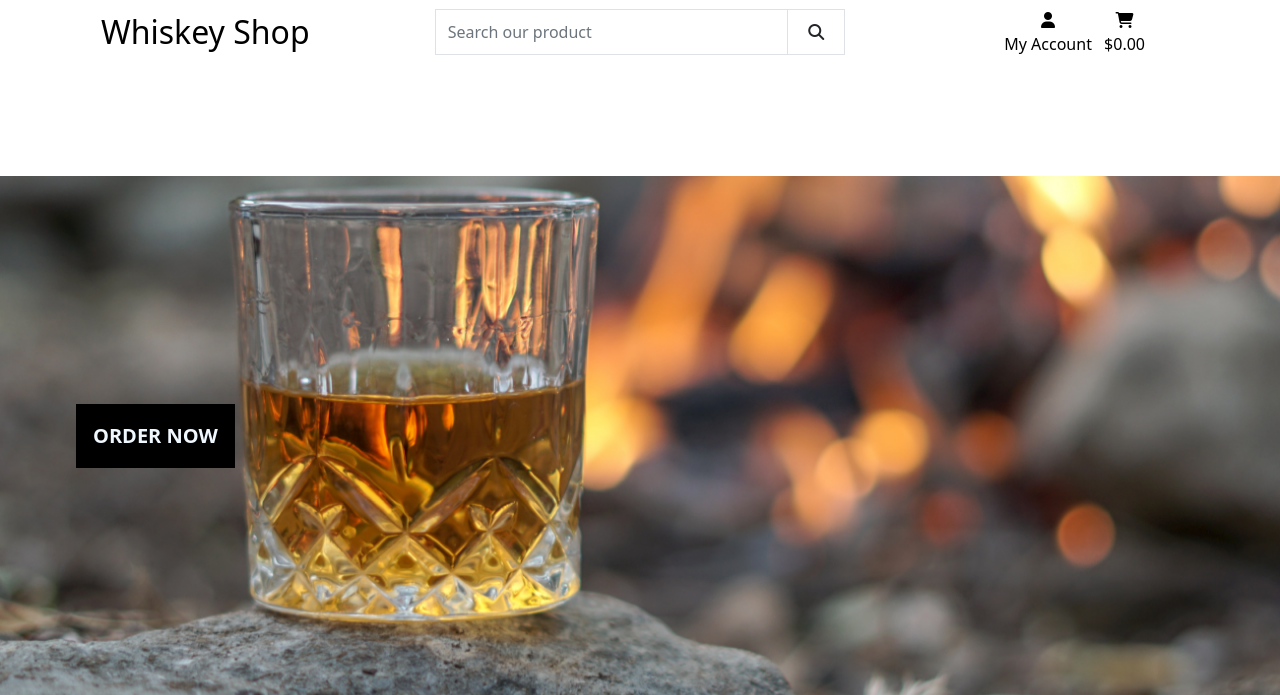
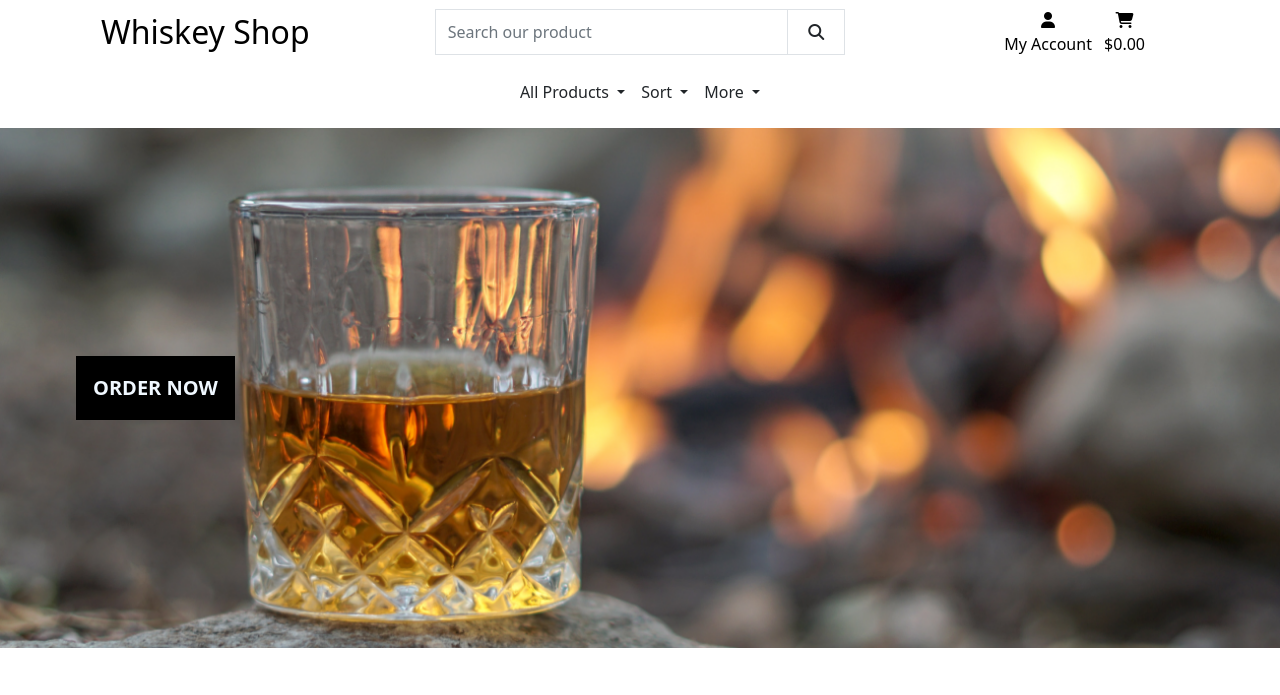
Before and after one commit to maish79/whiskey_shop, a Django app: page / in a window 1280 px wide. Shown: the top 695 px of the page. Run offline with Django 3.2, Linux system fonts and the light colour scheme; some libraries are stand-ins or nearby versions.

Commit message:
added dropdown menu to navbar

```diff
--- a/home/templates/home/index.html
+++ b/home/templates/home/index.html
@@ -2,7 +2,7 @@
 {% load static %}
 
 {% block page_header %}
-    <div class="container header-container">
+    <div class="container">
         <div class="row">
             <div class="col"></div>
         </div>
--- a/templates/base.html
+++ b/templates/base.html
@@ -106,6 +106,15 @@
             </li>
           </ul>
       </div>
+      <div class="row bg-white">
+        <nav class="navbar navbar-expand-lg navbar-light w-100">
+          <button class="navbar-toggler" type="button" data-bs-toggle="collapse" data-target="#main-nav" aria-controls="main-nav" aria-expanded="false" aria-label="Toggle navigation">
+                <span class="navbar-toggler-icon"></span>
+            </button>
+            {% include 'includes/mobile-top-header.html' %}
+            {% include 'includes/main-nav.html' %}
+        </nav>
+    </div>
 
     {% if messages %}
        <div class="message-container"></div>
--- a/templates/includes/main-nav.html
+++ b/templates/includes/main-nav.html
@@ -1,55 +1,46 @@
-<div class="collapse navbar-collapse" id="main-nav">
-    <ul class="navbar-nav w-auto mx-auto">
-        <li class="nav-item d-block d-md-none">
-            <a class="logo-font font-weight-bold nav-link text-black mr-5" href="{% url 'home' %}" id="home-link">
-                Home
-            </a>
-        </li>
+<nav class="navbar navbar-expand-lg navbar-light mx-auto">
+    <div class="container-fluid">
+      <div class="collapse navbar-collapse" id="navbarSupportedContent">
+        <ul class="navbar-nav me-auto mb-2 mb-lg-0">
+
                 <li class="nav-item dropdown">
-            <a class="logo-font font-weight-bold nav-link text-black mr-5" href="#" id="all-products-link" data-toggle="dropdown" aria-haspopup="true" aria-expanded="false">
+                    <a class="nav-link dropdown-toggle text-dark" href="#" id="all-products-link" role="button" data-bs-toggle="dropdown" aria-expanded="false">
                       All Products
                     </a>
-            <div class="dropdown-menu border-0" aria-labelledby="all-products-link">
-                <a href="{% url 'products' %}?sort=price&direction=asc" class="dropdown-item">By Price</a>
-                <a href="{% url 'products' %}?sort=rating&direction=desc" class="dropdown-item ">By Rating</a>
-                <a href="{% url 'products' %}?sort=category&direction=asc" class="dropdown-item ">By Category</a>
-                <a href="{% url 'products' %}" class="dropdown-item">All Products</a>
-            </div>
+                    <ul class="dropdown-menu border-0 rounded-0" aria-labelledby="all-products-link">
+                      <li><a class="dropdown-item" href="#">By Price</a></li>
+                      <li><a class="dropdown-item" href="#">By Rating</a></li>
+                      <li><a class="dropdown-item" href="#">By Category</a></li>
+                      <li><a class="dropdown-item" href="#">All Products</a></li>
+                    </ul>
                   </li>
 
                   <li class="nav-item dropdown">
-            <a class="logo-font font-weight-bold nav-link text-black mr-5" href="#" id="clothing-link" data-toggle="dropdown" aria-haspopup="true" aria-expanded="false">
-                Clothing
+                    <a class="nav-link dropdown-toggle text-dark" href="#" id="categories-link" role="button" data-bs-toggle="dropdown" aria-expanded="false" aria-haspopup="true">
+                  Sort
             </a>
-            <div class="dropdown-menu border-0" aria-labelledby="clothing-link">
-                <a href="{% url 'products' %}?category=activewear,essentials" class="dropdown-item">Activewear &amp; Essentials</a>
-                <a href="{% url 'products' %}?category=jeans" class="dropdown-item">Jeans</a>
-                <a href="{% url 'products' %}?category=shirts" class="dropdown-item">Shirts</a>
-                <a href="{% url 'products' %}?category=activewear,essentials,jeans,shirts" class="dropdown-item">All Clothing</a>
-            </div>
+            <ul class="dropdown-menu border-0 rounded-0" aria-labelledby="categories-link">
+                <li><a class="dropdown-item" href="#">Whiskey</a></li>
+                <li><a class="dropdown-item" href="#">Rum</a></li>
+                <li><a class="dropdown-item" href="#">Spirit</a></li>
+                <li><a class="dropdown-item" href="#">Gin</a></li>
+
+              </ul>
             </li>
+            <li class="nav-item dropdown">
+                <a class="nav-link dropdown-toggle text-dark" href="#" id="more-info-link" role="button" data-bs-toggle="dropdown" aria-expanded="false" aria-haspopup="true">
+                  More
+                </a>
+            </a>
+            <ul class="dropdown-menu border-0 rounded-0" aria-labelledby="more-info-link">
+                <li><a class="dropdown-item" href="#">About</a></li>
+                <li><a class="dropdown-item" href="#">FAQ</a></li>
+                <li><a class="dropdown-item" href="#">Contact</a></li>
+                <li><a class="dropdown-item" href="#">Gallery</a></li>
 
-        <li class="nav-item dropdown">
-            <a class="logo-font font-weight-bold nav-link text-black mr-5" href="#" id="homeware-link" data-toggle="dropdown" aria-haspopup="true" aria-expanded="false">
-                Homeware
-            </a>
-            <div class="dropdown-menu border-0" aria-labelledby="homeware-link">
-                <a href="{% url 'products' %}?category=bed_bath" class="dropdown-item">Bed &amp; Bath</a>
-                <a href="{% url 'products' %}?category=kitchen_dining" class="dropdown-item">Kitchen &amp; Dining</a>
-                <a href="{% url 'products' %}?category=bed_bath,kitchen_dining" class="dropdown-item">All Homeware</a>
-            </div>
-        </li>
-
-        <li class="nav-item dropdown">
-            <a class="logo-font font-weight-bold nav-link text-black" href="#" id="specials-link" data-toggle="dropdown" aria-haspopup="true" aria-expanded="false">
-                Special Offers
-            </a>
-            <div class="dropdown-menu border-0" aria-labelledby="specials-link">
-                <a href="{% url 'products' %}?category=new_arrivals" class="dropdown-item">New Arrivals</a>
-                <a href="{% url 'products' %}?category=deals" class="dropdown-item">Deals</a>
-                <a href="{% url 'products' %}?category=clearance" class="dropdown-item">Clearance</a>
-                <a href="{% url 'products' %}?category=new_arrivals,deals,clearance" class="dropdown-item">All Specials</a>
-            </div>
+              </ul>
             </li>
           </ul>
         </div>
+      </div>
+    </nav>
--- a/templates/includes/mobile-top-header.html
+++ b/templates/includes/mobile-top-header.html
@@ -1,12 +1,12 @@
 <li class="list-inline-item">
     <a class="text-black nav-link d-block d-lg-none" href="#" id="mobile-search" data-toggle="dropdown" aria-haspopup="true" aria-expanded="false">
         <div class="text-center">
-            <div><i class="fas fa-search fa-lg"></i></div>
+            <div><i class="fa-solid fa-magnifying-glass"></i></div>
             <p class="my-0">Search</p>
         </div>
     </a>
     <div class="dropdown-menu border-0 w-100 p-3 rounded-0 my-0" aria-labelledby="mobile-search">
-        <form class="form" method="GET" action="{% url 'products' %}">
+        <form class="form" method="GET" action="">
             <div class="input-group w-100">
                 <input class="form-control border border-black rounded-0" type="text" name="q" placeholder="Search our site">
                 <div class="input-group-append">
@@ -23,7 +23,7 @@
 <li class="list-inline-item dropdown">
     <a class="text-black nav-link d-block d-lg-none" href="#" id="user-options" data-toggle="dropdown" aria-haspopup="true" aria-expanded="false">
         <div class="text-center">
-            <div><i class="fas fa-user fa-lg"></i></div>
+            <div><i class="fa-solid fa-user"></i></div>
             <p class="my-0">My Account</p>
         </div>
     </a>
@@ -41,7 +41,7 @@
     </div>
 </li>
 <li class="list-inline-item">
-    <a class="{% if grand_total %}text-primary font-weight-bold{% else %}text-black{% endif %} nav-link d-block d-lg-none" href="{% url 'view_bag' %}">
+    <a class="{% if grand_total %}text-primary font-weight-bold{% else %}text-black{% endif %} nav-link d-block d-lg-none" href="">
         <div class="text-center">
             <div><i class="fas fa-shopping-bag fa-lg"></i></div>
             <p class="my-0">
```
Lines whose indentation alone changed are shown as unchanged.
